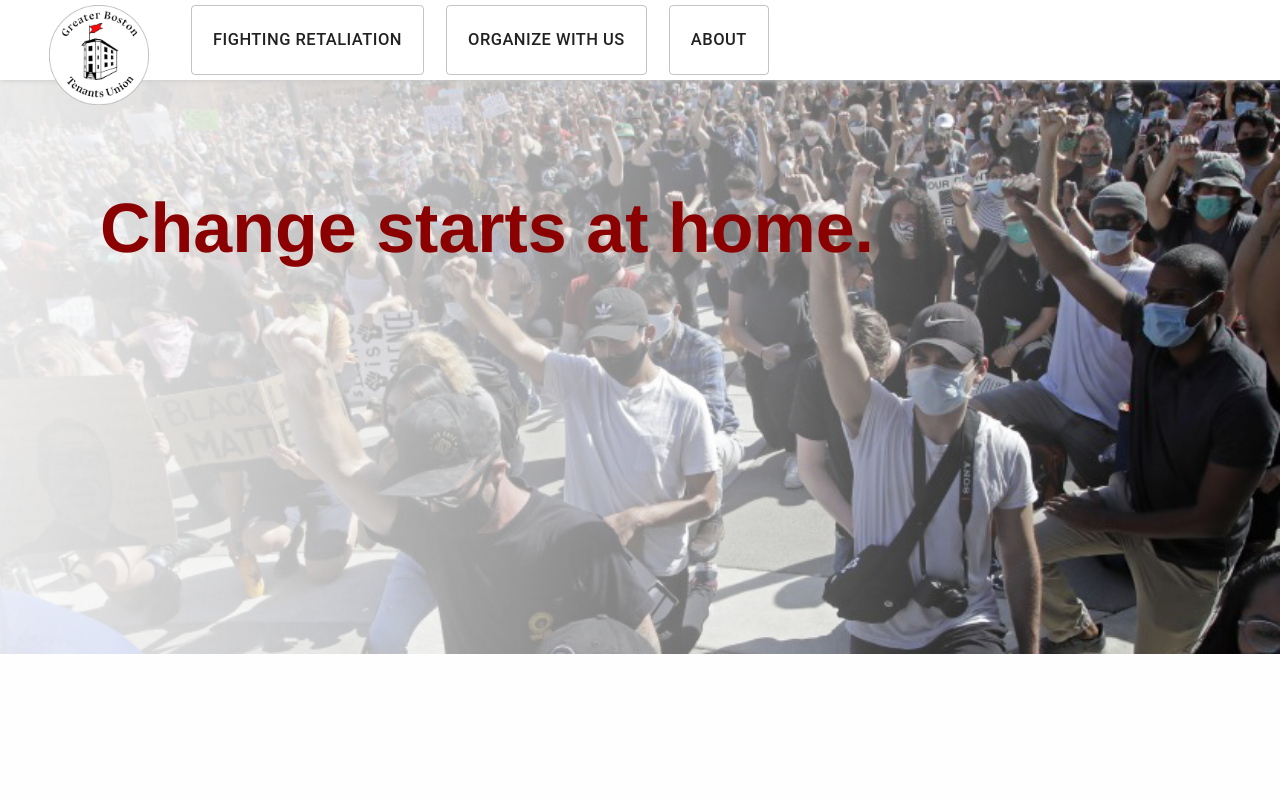
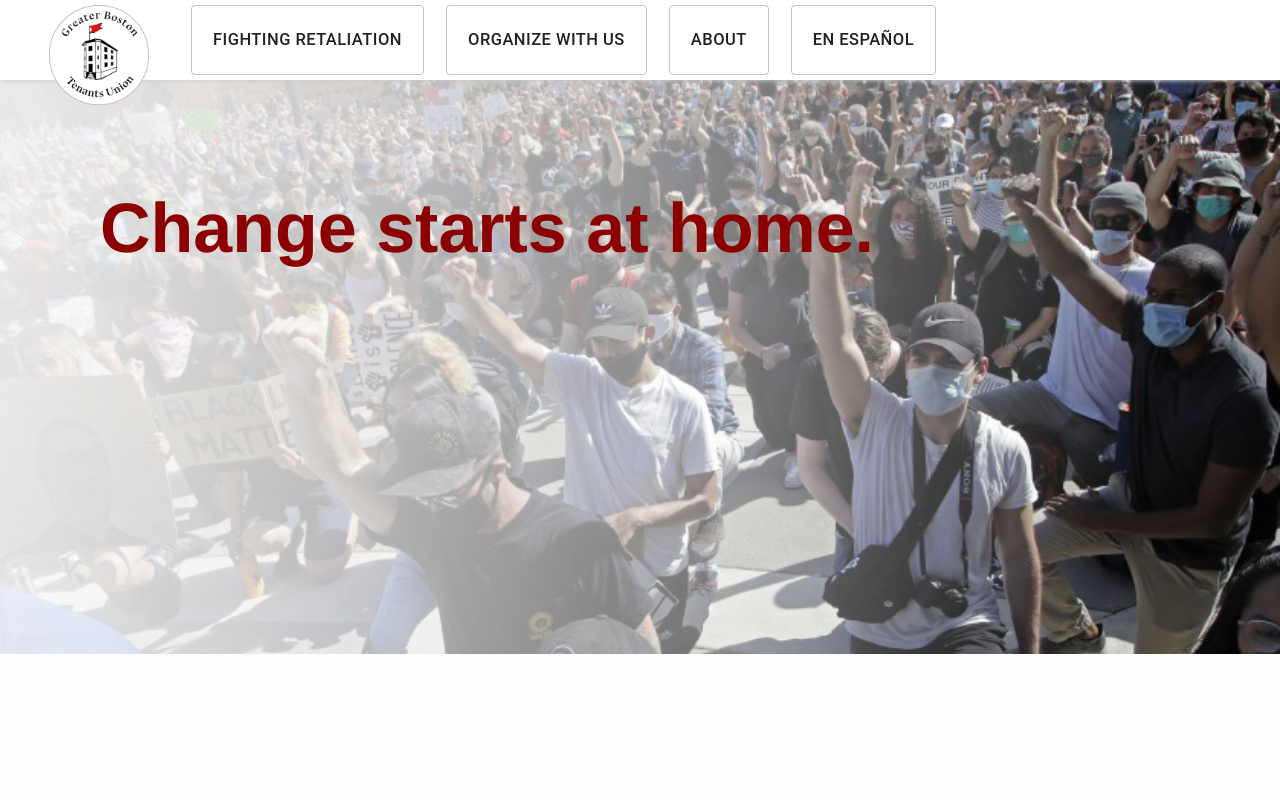
Before and after one commit to danielmdavis/gbtu, a React (Create React App) app: page / in a window 1280 px wide. Shown: the top 800 px of the page. Built offline with nearby package versions, Linux system fonts and the light colour scheme.

Commit message:
direct routing

```diff
--- a/src/Rights.jsx
+++ b/src/Rights.jsx
@@ -67,7 +67,10 @@ function Rights() {
         Our next steps right now are to send a letter to Alpha Management and Anwar Faisal to let them know that we will not back down, and to continue our organizing to ensure that tenants rights remain at the forefront of our movement. We will continue to fight to hold landlords accountable for providing safe and fair living conditions while we work to create a world without landlords.
       </div></div>
       <br/><br/>
-
+      <div className='main-box'><div className='main-text'>
+        If you are able to support our legal defense, please donate here. Reporting on Mr. Faisal and Alpha Management can be found in The Boston Globe, Boston Magazine, Wicked Local Somerville, and CBS Boston.
+      </div></div>
+      <br/><br/>
       <div className='main-box'><div className='main-text'>
         Tenants are right now working to protect themselves from the landlord class that denies tenants’ rights and threatens tenants’ unity. Join the struggle and assert your rights as a tenant. You can get in touch with the Alpha Tenants Union and GBTU through our social media accounts here and here.
       </div></div>
@@ -87,12 +90,14 @@ function Rights() {
       </div>
       <br/><br/>
       <br/><br/>
-        <h4 style={{ padding: '9px' }} className='subtitle'>
+        <h4 style={{ padding: '9px' }} className='alt-subtitle'>
+          <span className='hover-other'>
             <a href='./PressStatement.pdf' download>
               <span>
                 Download PDF
               </span>
             </a>
+          </span>
         </h4>
         <br/><br/>
         <br/><br/>
--- a/src/Routes.jsx
+++ b/src/Routes.jsx
@@ -17,7 +17,7 @@ class Routes extends Component {
             <Route path="/gbtu/signup" component={Signup} />
             <Route path="/gbtu/fightingretaliation" component={Rights} />
             <Route path="/gbtu/" component={Landing} />
-            <Route path="/*/" component={Landing} />
+            <Route path="/*" component={Landing} />
           </Switch>
         </Router>
       )
--- a/src/TopBar.jsx
+++ b/src/TopBar.jsx
@@ -30,7 +30,9 @@ function TopBar() {
             <Link to='/gbtu/about'>
               <Button className="bar-button" variant="outlined" size="large">About</Button>
             </Link>
-
+            <Link to='/gbtu/about'>
+              <Button className="bar-button" variant="outlined" size="large">En Español</Button>
+            </Link>
             <ul class="submenu menu vertical medium-horizontal" data-submenu></ul>
           </ul>
       </div>
```
Also changed, not shown: 1 other file (tests, documents, lock files or other folders).
